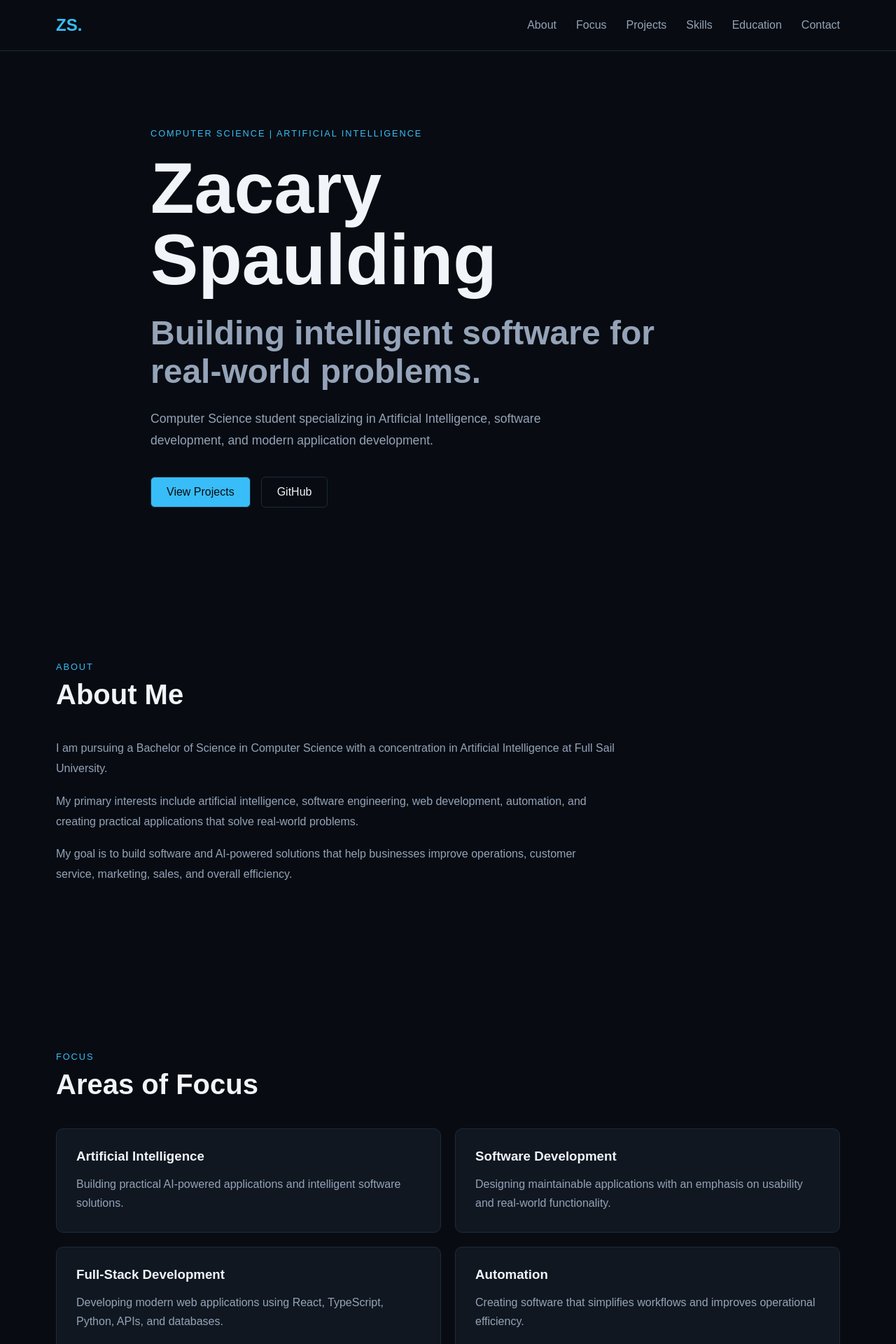
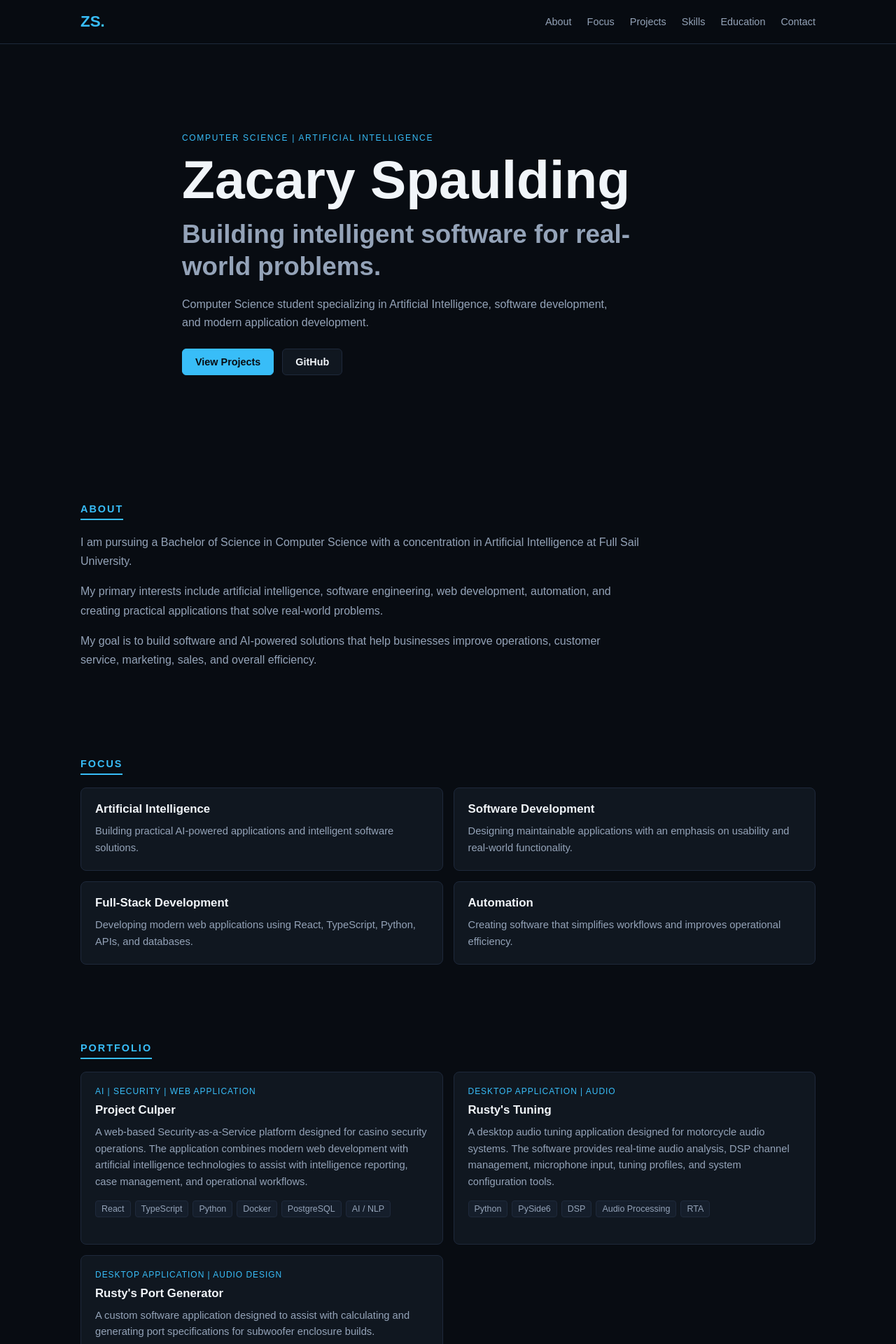
Before and after one commit to Saintxc/saintxc.github.io, a React (Vite) app: page / in a window 1280 px wide. Shown: the top 1920 px of the page at 70% size. Built offline with nearby package versions, Linux system fonts and the light colour scheme.

Commit message:
basic layout finished

```diff
--- a/src/App.css
+++ b/src/App.css
@@ -11,126 +11,174 @@
 }
 
 body {
-  background: var(--background);
+  margin: 0;
+  background-color: var(--background);
   color: var(--text-primary);
 }
 
+main {
+  background-color: var(--background);
+}
+
 .container {
-  width: min(1120px, 90%);
+  width: min(1050px, 90%);
   margin: 0 auto;
 }
 
 .section {
-  padding: 110px 0;
+  padding: 55px 0;
 }
 
 .section-label {
+  display: inline-block;
+
   color: var(--accent);
   text-transform: uppercase;
-  letter-spacing: 0.15em;
-  font-size: 0.8rem;
-  margin-bottom: 10px;
+
+  letter-spacing: 0.14em;
+  font-size: 0.9rem;
+  font-weight: 700;
+
+  margin-bottom: 18px;
+  padding-bottom: 6px;
+
+  border-bottom: 2px solid var(--accent);
 }
 
 .section-title {
-  font-size: 2.5rem;
-  margin-bottom: 40px;
+  font-size: 2rem;
+  margin-bottom: 28px;
 }
 
 .navbar {
   position: sticky;
   top: 0;
-  background: var(--background);
+  background: rgba(8, 12, 18, 0.96);
   border-bottom: 1px solid var(--border);
   z-index: 100;
+  backdrop-filter: blur(10px);
 }
 
 .navbar-container {
-  width: min(1120px, 90%);
+  width: min(1050px, 90%);
   margin: 0 auto;
 
   display: flex;
   justify-content: space-between;
   align-items: center;
 
-  height: 72px;
+  height: 62px;
 }
 
 .logo {
   color: var(--accent);
-  font-size: 1.5rem;
+  font-size: 1.4rem;
   font-weight: 700;
 }
 
 .nav-links {
   display: flex;
-  gap: 28px;
+  gap: 22px;
 }
 
 .nav-links a {
   color: var(--text-secondary);
+  font-size: 0.9rem;
+  transition: color 0.2s ease;
 }
 
 .nav-links a:hover {
-  color: var(--text-primary);
+  color: var(--accent);
 }
 
 .hero {
-  min-height: calc(100vh - 72px);
+  min-height: 75vh;
   display: flex;
   align-items: center;
 }
 
 .hero-content {
-  max-width: 850px;
+  max-width: 760px;
 }
 
 .eyebrow {
   color: var(--accent);
-  letter-spacing: 0.15em;
-  font-size: 0.8rem;
-  margin-bottom: 20px;
+  letter-spacing: 0.14em;
+  font-size: 0.75rem;
+  margin-bottom: 14px;
 }
 
 .hero h1 {
-  font-size: clamp(3.5rem, 8vw, 6.5rem);
+  font-size: clamp(3rem, 6vw, 5rem);
   line-height: 1;
-  margin-bottom: 25px;
+  margin-bottom: 18px;
 }
 
 .hero h2 {
   color: var(--text-secondary);
-  font-size: clamp(1.7rem, 4vw, 3rem);
-  max-width: 800px;
+  font-size: clamp(1.4rem, 3vw, 2.3rem);
+  max-width: 700px;
+  line-height: 1.25;
 }
 
 .hero-description {
   color: var(--text-secondary);
-  max-width: 650px;
-  margin-top: 25px;
-  font-size: 1.1rem;
-  line-height: 1.8;
+  max-width: 620px;
+  margin-top: 18px;
+  font-size: 1rem;
+  line-height: 1.6;
 }
 
 .hero-actions {
   display: flex;
-  gap: 15px;
-  margin-top: 35px;
+  flex-wrap: wrap;
+  gap: 12px;
+  margin-top: 25px;
 }
 
 .button {
-  padding: 12px 22px;
+  display: inline-flex;
+  align-items: center;
+  justify-content: center;
+
+  padding: 10px 18px;
+
   border-radius: 6px;
   border: 1px solid var(--border);
+
+  font-size: 0.9rem;
+  font-weight: 600;
+
+  transition:
+    background-color 0.2s ease,
+    border-color 0.2s ease,
+    color 0.2s ease,
+    transform 0.2s ease;
+}
+
+.button:hover {
+  transform: translateY(-2px);
 }
 
 .primary-button {
   background: var(--accent);
+  border-color: var(--accent);
   color: var(--background);
 }
 
+.primary-button:hover {
+  background: transparent;
+  color: var(--accent);
+}
+
 .secondary-button {
+  background-color: var(--surface);
   color: var(--text-primary);
+}
+
+.secondary-button:hover {
+  border-color: var(--accent);
+  color: var(--accent);
 }
 
 .about-content {
@@ -139,8 +187,8 @@ body {
 
 .about-content p {
   color: var(--text-secondary);
-  line-height: 1.8;
-  margin-bottom: 18px;
+  line-height: 1.7;
+  margin-bottom: 16px;
 }
 
 .focus-grid,
@@ -148,7 +196,7 @@ body {
 .skills-grid {
   display: grid;
   grid-template-columns: repeat(2, 1fr);
-  gap: 20px;
+  gap: 15px;
 }
 
 .focus-card,
@@ -157,54 +205,88 @@ body {
 .education-card {
   background: var(--surface);
   border: 1px solid var(--border);
-  border-radius: 10px;
-  padding: 28px;
+  border-radius: 8px;
+  padding: 20px;
+
+  transition:
+    border-color 0.2s ease,
+    transform 0.2s ease,
+    background-color 0.2s ease;
+}
+
+.focus-card:hover,
+.project-card:hover,
+.skill-card:hover,
+.education-card:hover {
+  border-color: var(--accent);
+  transform: translateY(-3px);
+  background-color: var(--surface-light);
+}
+
+.focus-card h3,
+.project-card h3,
+.skill-card h3,
+.education-card h3 {
+  font-size: 1.05rem;
+  margin-bottom: 10px;
 }
 
 .focus-card p,
 .project-description,
 .education-card p {
   color: var(--text-secondary);
-  line-height: 1.7;
+  font-size: 0.92rem;
+  line-height: 1.6;
 }
 
 .project-category {
   color: var(--accent);
-  font-size: 0.8rem;
+  font-size: 0.75rem;
+  text-transform: uppercase;
+  letter-spacing: 0.08em;
   margin-bottom: 10px;
-}
-
-.project-card h3,
-.focus-card h3,
-.skill-card h3 {
-  margin-bottom: 15px;
 }
 
 .technology-list,
 .skill-list {
   display: flex;
   flex-wrap: wrap;
-  gap: 8px;
-  margin-top: 20px;
+  gap: 6px;
+  margin-top: 14px;
 }
 
 .technology-list span,
 .skill-list span {
   background: var(--surface-light);
   border: 1px solid var(--border);
-  padding: 6px 10px;
-  border-radius: 5px;
+
+  padding: 4px 8px;
+  border-radius: 4px;
+
   color: var(--text-secondary);
-  font-size: 0.85rem;
+  font-size: 0.78rem;
 }
 
 .project-links {
-  margin-top: 25px;
+  display: flex;
+  gap: 15px;
+  margin-top: 18px;
 }
 
-.project-links a,
-.contact-links a {
+.project-links a {
   color: var(--accent);
+  font-size: 0.88rem;
+  font-weight: 600;
+}
+
+.project-links a:hover {
+  text-decoration: underline;
+}
+
+.education-list {
+  display: flex;
+  flex-direction: column;
+  gap: 14px;
 }
 
 .education-card {
@@ -214,39 +296,110 @@ body {
 }
 
 .degree {
-  margin-top: 10px;
+  margin-top: 6px;
+  font-weight: 600;
+  color: var(--text-primary) !important;
 }
 
 .education-date {
   color: var(--accent);
+  font-size: 0.88rem;
+  white-space: nowrap;
+}
+
+.contact-container {
+  max-width: 1050px;
 }
 
 .contact-description {
   max-width: 650px;
   color: var(--text-secondary);
-  line-height: 1.8;
+  line-height: 1.7;
 }
 
 .contact-links {
   display: flex;
-  gap: 25px;
-  margin-top: 30px;
+  flex-wrap: wrap;
+  gap: 12px;
+  margin-top: 28px;
+}
+
+.contact-button {
+  display: inline-flex;
+  align-items: center;
+  justify-content: center;
+
+  min-width: 110px;
+  padding: 10px 18px;
+
+  border: 1px solid var(--border);
+  border-radius: 6px;
+
+  background-color: var(--surface);
+  color: var(--text-primary);
+
+  font-size: 0.9rem;
+  font-weight: 600;
+
+  transition:
+    background-color 0.2s ease,
+    border-color 0.2s ease,
+    color 0.2s ease,
+    transform 0.2s ease;
+}
+
+.contact-button:hover {
+  background-color: var(--surface-light);
+  border-color: var(--accent);
+  color: var(--accent);
+  transform: translateY(-2px);
+}
+
+.contact-button-primary {
+  background-color: var(--accent);
+  border-color: var(--accent);
+  color: var(--background);
+}
+
+.contact-button-primary:hover {
+  background-color: transparent;
+  color: var(--accent);
 }
 
 .footer {
   border-top: 1px solid var(--border);
-  padding: 35px 0;
+  padding: 28px 0;
+  background-color: var(--background);
 }
 
 .footer-content {
   display: flex;
   justify-content: space-between;
+  gap: 20px;
+
   color: var(--text-secondary);
+  font-size: 0.85rem;
 }
 
 @media (max-width: 768px) {
+  .section {
+    padding: 55px 0;
+  }
+
   .nav-links {
     display: none;
+  }
+
+  .hero {
+    min-height: 70vh;
+  }
+
+  .hero h1 {
+    font-size: clamp(2.7rem, 12vw, 4rem);
+  }
+
+  .hero h2 {
+    font-size: 1.5rem;
   }
 
   .focus-grid,
@@ -255,9 +408,13 @@ body {
     grid-template-columns: 1fr;
   }
 
-  .education-card,
+  .education-card {
+    flex-direction: column;
+    align-items: flex-start;
+    gap: 10px;
+  }
+
   .footer-content {
     flex-direction: column;
-    gap: 15px;
   }
 }
--- a/src/components/About.jsx
+++ b/src/components/About.jsx
@@ -3,8 +3,6 @@ function About() {
     <section id="about" className="section">
       <div className="container">
         <p className="section-label">About</p>
-
-        <h2 className="section-title">About Me</h2>
 
         <div className="about-content">
           <p>
--- a/src/components/Education.jsx
+++ b/src/components/Education.jsx
@@ -3,8 +3,6 @@ function Education() {
     <section id="education" className="section">
       <div className="container">
         <p className="section-label">Education</p>
-
-        <h2 className="section-title">Education</h2>
 
         <div className="education-list">
           <article className="education-card">
--- a/src/components/FocusAreas.jsx
+++ b/src/components/FocusAreas.jsx
@@ -27,8 +27,6 @@ function FocusAreas() {
       <div className="container">
         <p className="section-label">Focus</p>
 
-        <h2 className="section-title">Areas of Focus</h2>
-
         <div className="focus-grid">
           {focusAreas.map((area) => (
             <article className="focus-card" key={area.title}>
--- a/src/components/Projects.jsx
+++ b/src/components/Projects.jsx
@@ -3,7 +3,7 @@ import ProjectCard from "./ProjectCard";
 const projects = [
   {
     title: "Project Culper",
-    category: "AI • Security • Web Application",
+    category: "AI | Security | Web Application",
     description:
       "A web-based Security-as-a-Service platform designed for casino security operations. The application combines modern web development with artificial intelligence technologies to assist with intelligence reporting, case management, and operational workflows.",
     technologies: [
@@ -14,15 +14,20 @@ const projects = [
       "PostgreSQL",
       "AI / NLP",
     ],
-    github: "https://github.com/davincent/project-culper",
   },
   {
     title: "Rusty's Tuning",
-    category: "Desktop Application • Audio",
+    category: "Desktop Application | Audio",
     description:
       "A desktop audio tuning application designed for motorcycle audio systems. The software provides real-time audio analysis, DSP channel management, microphone input, tuning profiles, and system configuration tools.",
     technologies: ["Python", "PySide6", "DSP", "Audio Processing", "RTA"],
-    github: "#",
+  },
+  {
+    title: "Rusty's Port Generator",
+    category: "Desktop Application | Audio Design",
+    description:
+      "A custom software application designed to assist with calculating and generating port specifications for subwoofer enclosure builds.",
+    technologies: ["Python", "PySide6"],
   },
 ];
 
@@ -31,8 +36,6 @@ function Projects() {
     <section id="projects" className="section">
       <div className="container">
         <p className="section-label">Portfolio</p>
-
-        <h2 className="section-title">Featured Projects</h2>
 
         <div className="projects-grid">
           {projects.map((project) => (
--- a/src/components/Skills.jsx
+++ b/src/components/Skills.jsx
@@ -1,7 +1,7 @@
 const skillGroups = [
   {
     title: "Programming",
-    skills: ["Python", "JavaScript", "TypeScript", "HTML", "CSS"],
+    skills: ["Python", "JavaScript", "TypeScript", "C++", "HTML", "CSS"],
   },
   {
     title: "Frontend",
@@ -18,7 +18,7 @@ const skillGroups = [
   },
   {
     title: "Tools",
-    skills: ["Git", "GitHub", "VS Code", "PyCharm", "Docker Compose"],
+    skills: ["Git", "GitHub", "VS Code", "PyCharm"],
   },
 ];
 
@@ -26,9 +26,7 @@ function Skills() {
   return (
     <section id="skills" className="section">
       <div className="container">
-        <p className="section-label">Technologies</p>
-
-        <h2 className="section-title">Technical Skills</h2>
+        <p className="section-label">Technical Skills</p>
 
         <div className="skills-grid">
           {skillGroups.map((group) => (
--- a/src/index.css
+++ b/src/index.css
@@ -6,12 +6,20 @@
 
 html {
   scroll-behavior: smooth;
+  background-color: #080c12;
 }
 
 body {
   min-width: 320px;
   min-height: 100vh;
+  background-color: #080c12;
+  color: #f1f5f9;
   font-family: Arial, Helvetica, sans-serif;
+}
+
+#root {
+  min-height: 100vh;
+  background-color: #080c12;
 }
 
 a {
```
Also changed, not shown: src/components/Contact.jsx (+14 -3 lines).
